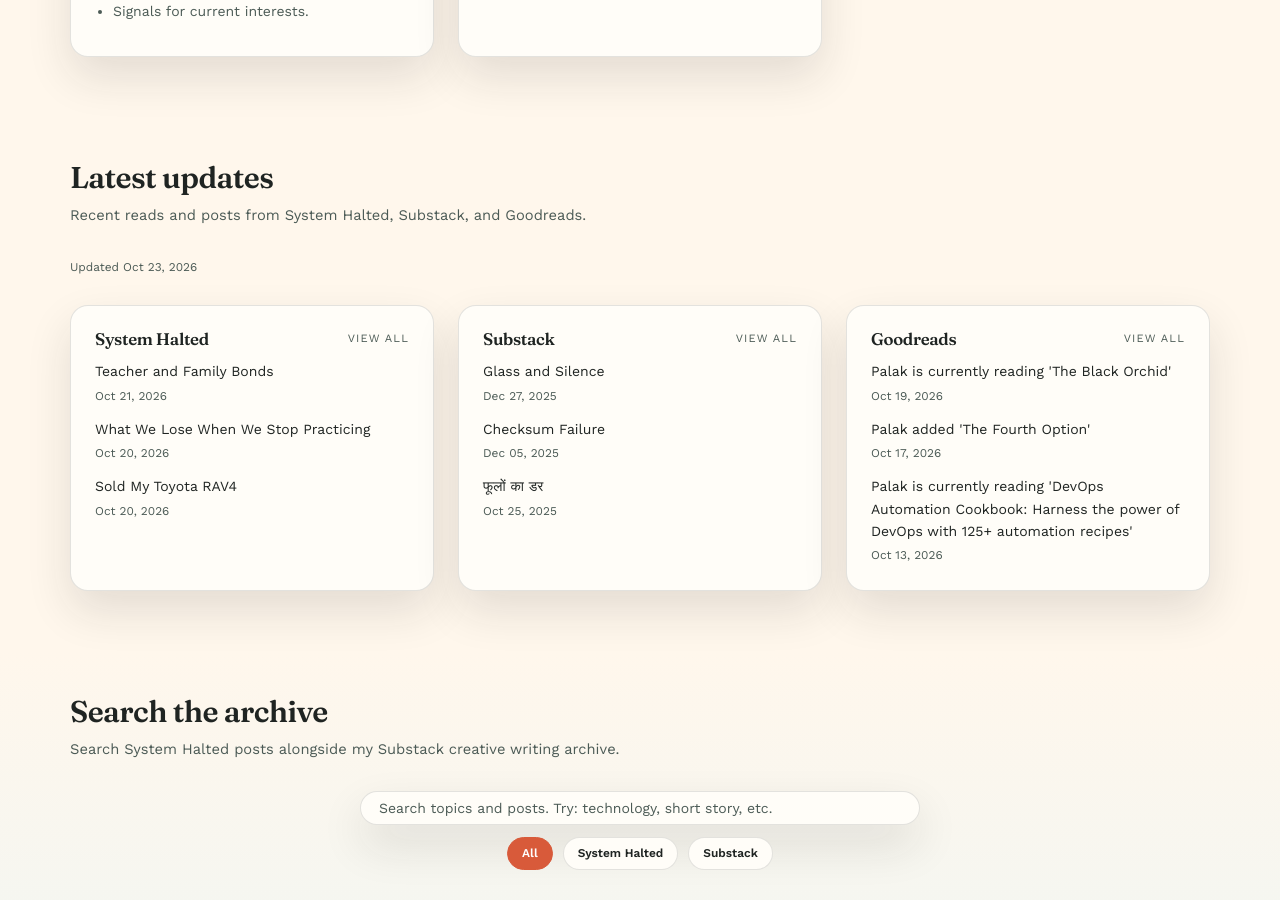
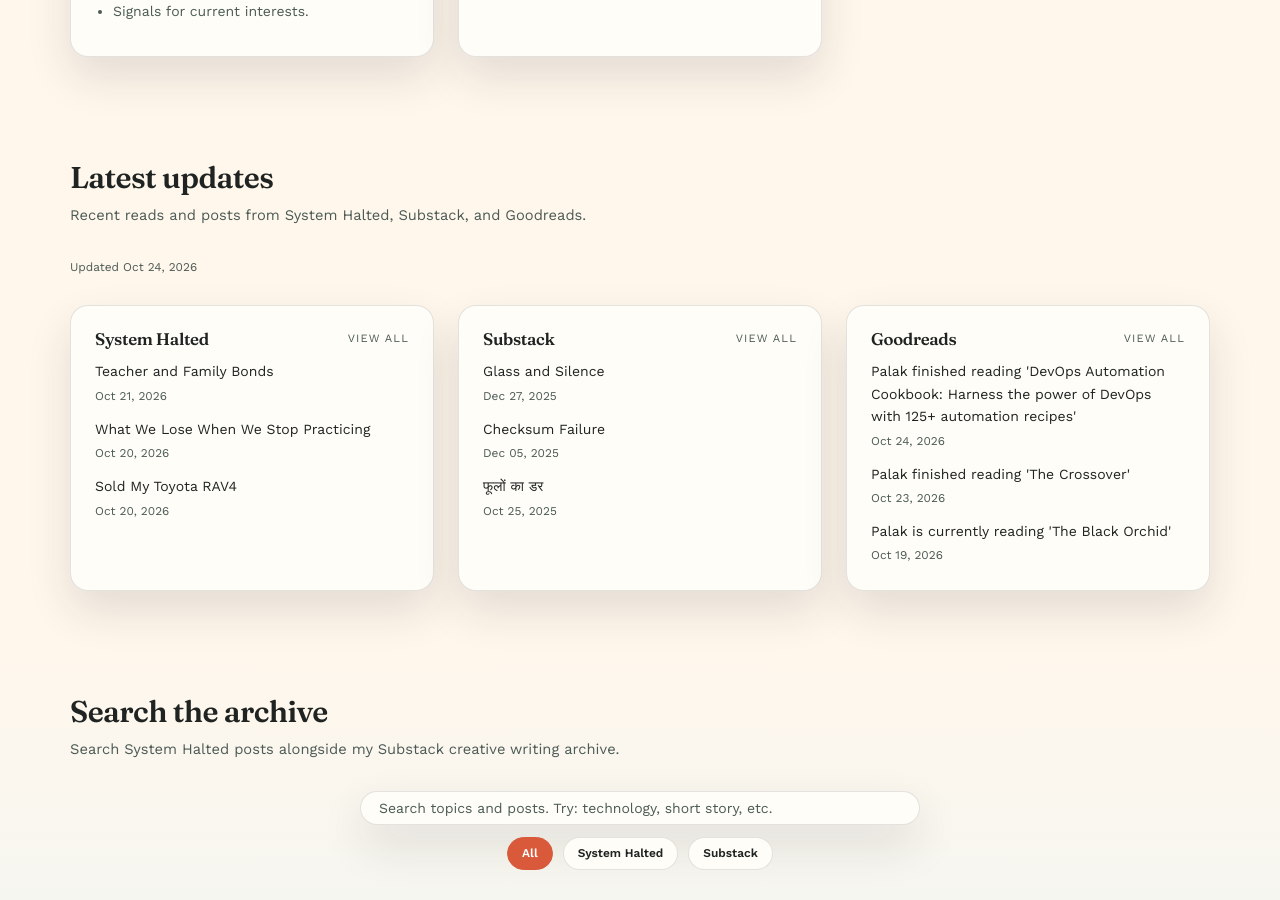
Before and after one commit to systemhalted/about-me, a Jekyll site: the page built from index.html, in a window 1280 px wide and 900 px high, scrolled down 2421 px. Built offline with Jekyll 4.4.1, drawn with Linux system fonts in a browser that asks for light colours; nearby versions of some CDN libraries.

Commit message:
refresh content feeds

```diff
--- a/_data/latest_sources.json
+++ b/_data/latest_sources.json
@@ -1,5 +1,5 @@
 {
-  "updated_at": "2026-10-23T07:33:39Z",
+  "updated_at": "2026-10-24T07:18:20Z",
   "sources": [
     {
       "id": "systemhalted",
@@ -54,19 +54,19 @@
       "feed_url": "https://www.goodreads.com/user/updates_rss/1863824",
       "items": [
         {
+          "title": "Palak finished reading 'DevOps Automation Cookbook: Harness the power of DevOps with 125+ automation recipes'",
+          "url": "https://www.goodreads.com/review/show/9023240401",
+          "published": "2026-10-24T06:25:44Z"
+        },
+        {
+          "title": "Palak finished reading 'The Crossover'",
+          "url": "https://www.goodreads.com/review/show/9049017652",
+          "published": "2026-10-23T22:28:32Z"
+        },
+        {
           "title": "Palak is currently reading 'The Black Orchid'",
           "url": "https://www.goodreads.com/review/show/9036686355",
           "published": "2026-10-19T01:18:10Z"
-        },
-        {
-          "title": "Palak added 'The Fourth Option'",
-          "url": "https://www.goodreads.com/review/show/9008174419",
-          "published": "2026-10-17T04:29:37Z"
-        },
-        {
-          "title": "Palak is currently reading 'DevOps Automation Cookbook: Harness the power of DevOps with 125+ automation recipes'",
-          "url": "https://www.goodreads.com/review/show/9023240401",
-          "published": "2026-10-13T19:15:20Z"
         }
       ]
     }
```
